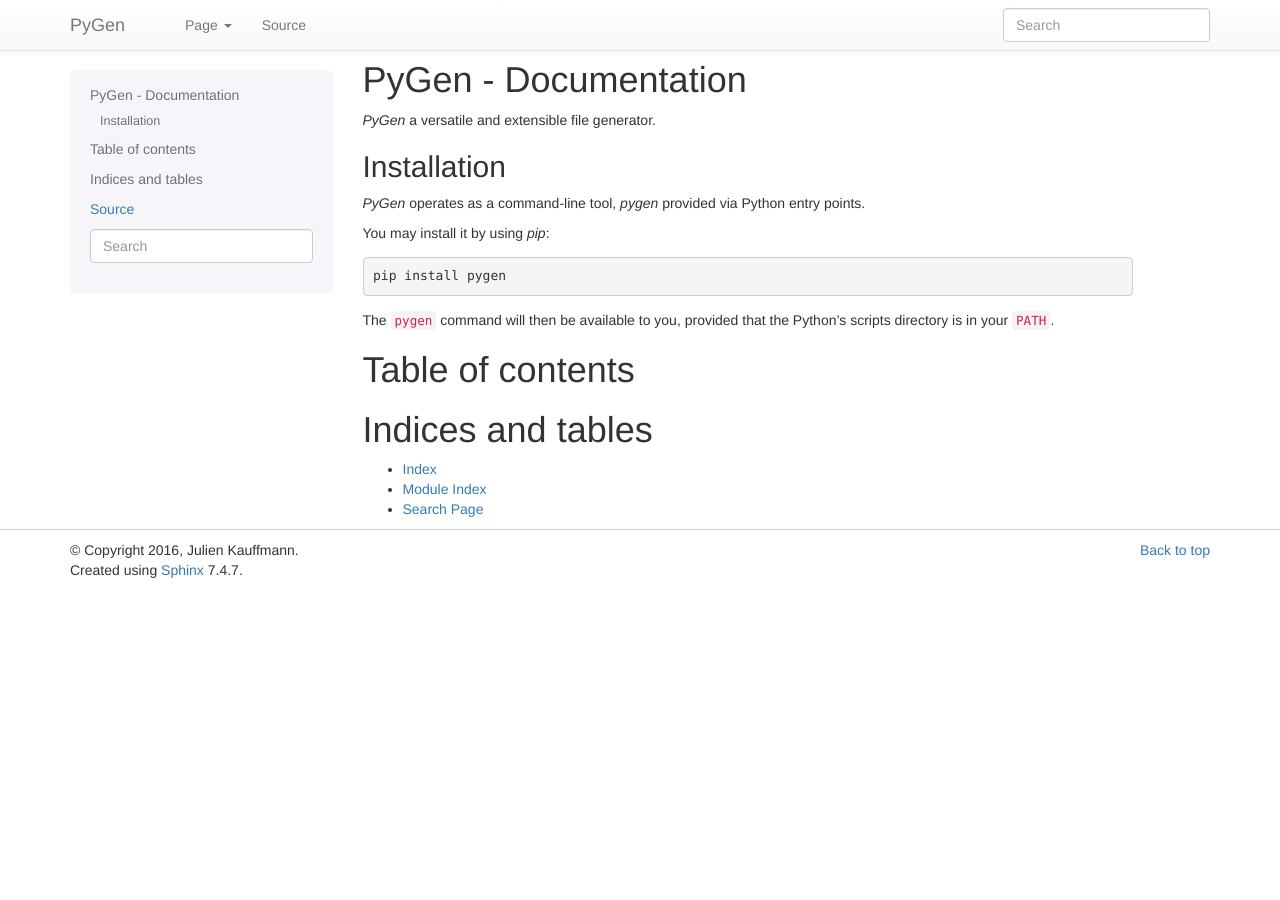
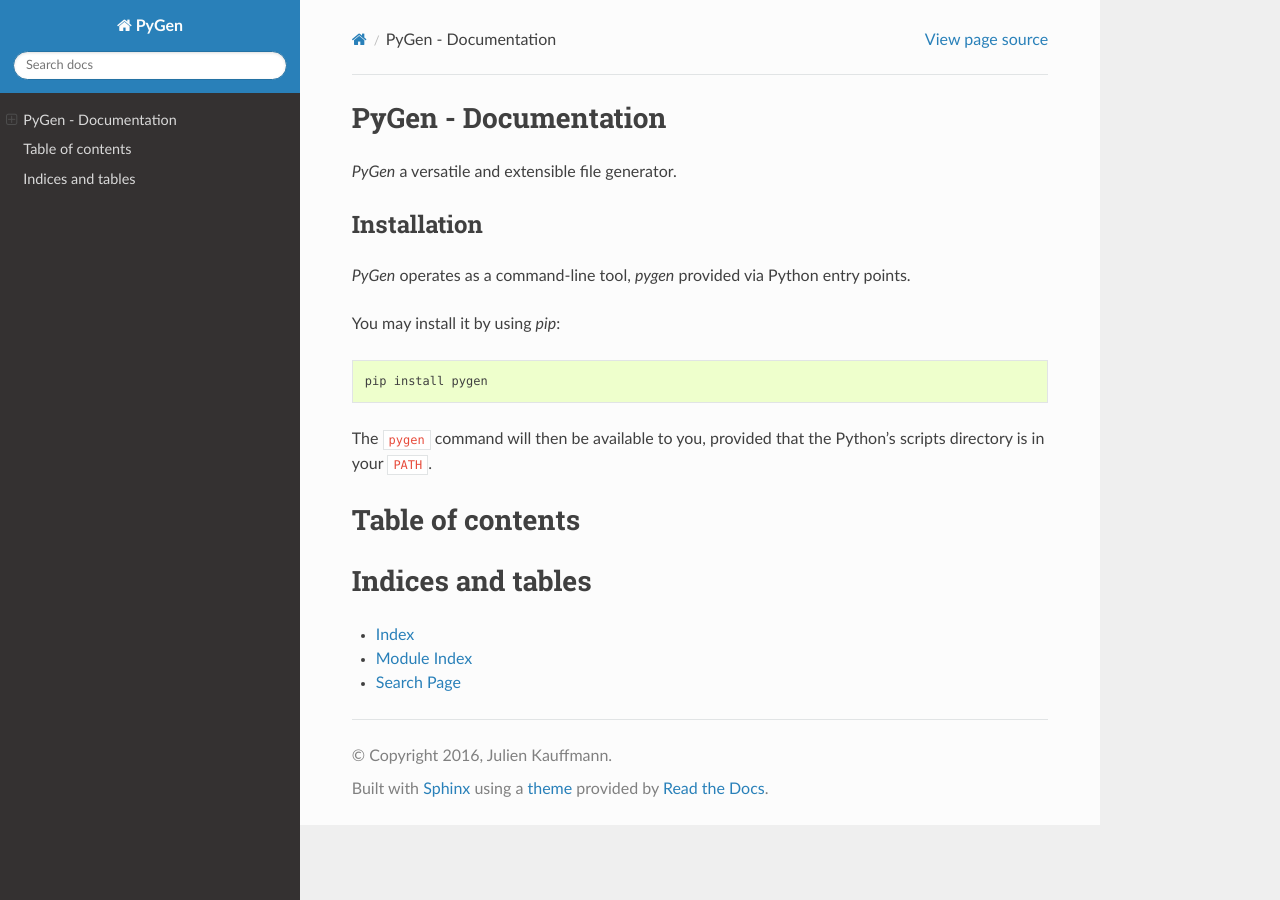
Before and after one commit to ereOn/generix, a Sphinx documentation site: the page built from doc/source/index.rst, in a window 1280 px wide. Built offline with Sphinx 7.4.7 and the Read the Docs theme 2.0.0, drawn with Linux system fonts in a browser that asks for light colours.

Commit message:
Switched to sphinx rtd theme

```diff
--- a/doc/source/conf.py
+++ b/doc/source/conf.py
@@ -14,7 +14,7 @@
 
 import sys
 import os
-import sphinx_bootstrap_theme
+import sphinx_rtd_theme
 
 # If extensions (or modules to document with autodoc) are in another directory,
 # add these directories to sys.path here. If the directory is relative to the
@@ -118,7 +118,7 @@
 
 # The theme to use for HTML and HTML Help pages.  See the documentation for
 # a list of builtin themes.
-html_theme = 'bootstrap'
+html_theme = 'sphinx_rtd_theme'
 
 # Theme options are theme-specific and customize the look and feel of a theme
 # further.  For a list of options available for each theme, see the
@@ -126,7 +126,7 @@
 #html_theme_options = {}
 
 # Add any paths that contain custom themes here, relative to this directory.
-html_theme_path = sphinx_bootstrap_theme.get_html_theme_path()
+html_theme_path = [sphinx_rtd_theme.get_html_theme_path()]
 
 # The name for this set of Sphinx documents.  If None, it defaults to
 # "<project> v<release> documentation".
```
Also changed, not shown: 1 other file.
